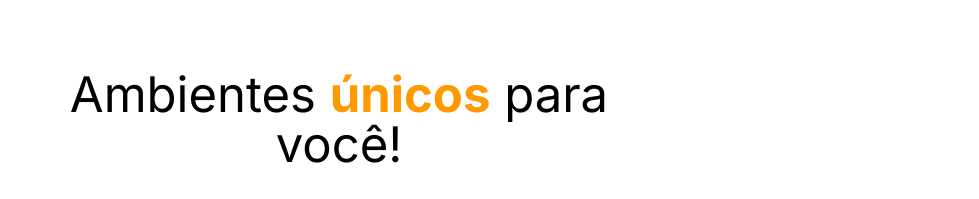
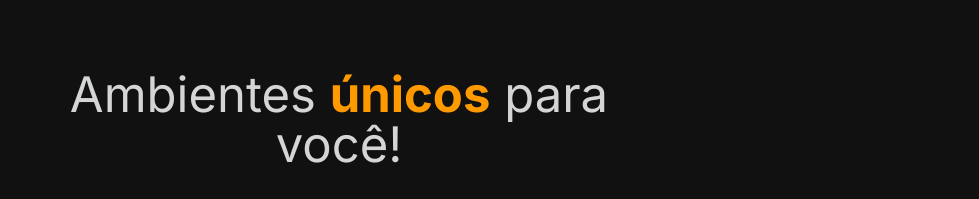
Before and after one commit to Garcezs/Desafio-01, a plain HTML site: page index.html in a window 1280 px wide. Shown: the part 263-462 px from the top of the page, without its empty margins (301-1280 px from the left). Drawn offline with nearby package versions, Linux system fonts and the dark colour scheme.

Commit message:
Add files via upload

```diff
--- a/style.css
+++ b/style.css
@@ -1,3 +1,16 @@
+@media screen and (prefers-color-scheme:dark){
+
+    body {
+        background-color: #111111;
+        color: #f0ece2;
+      }
+
+      h1 {
+        color: #d4d5d6;
+      }
+
+}
+
 body {
     font-family: 'Open Sans', sans-serif;
 
```
